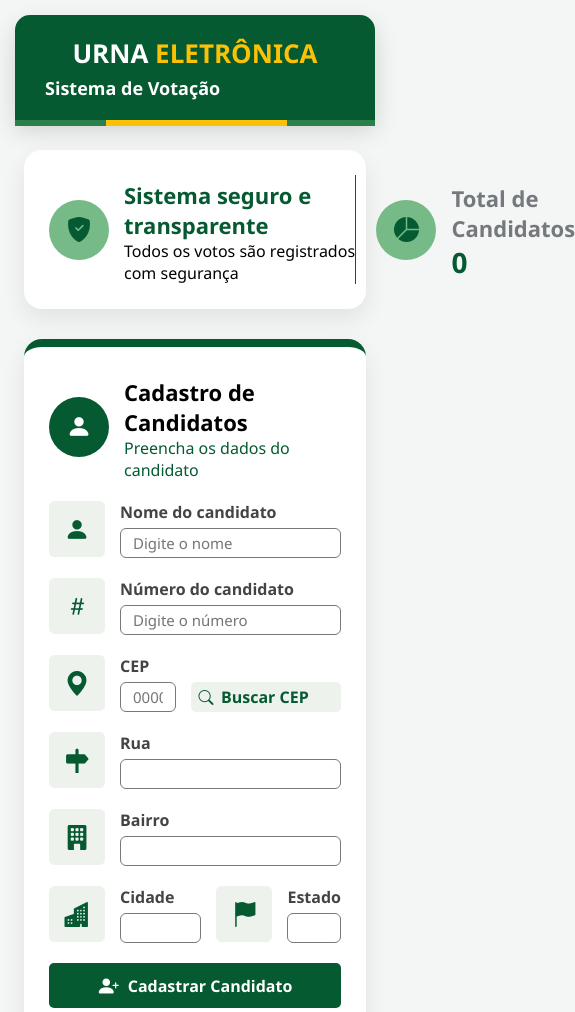
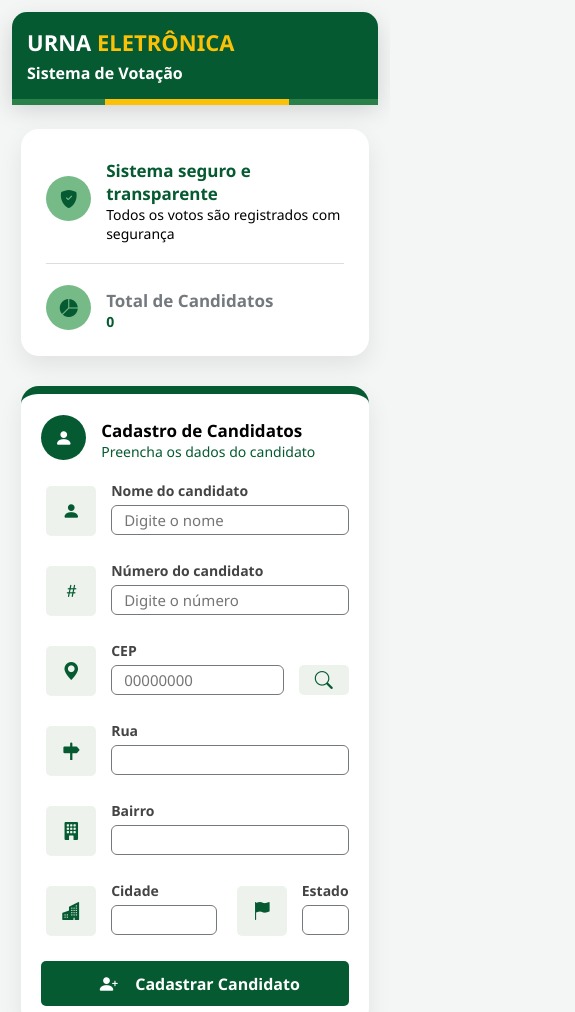
Before and after one commit to myrellasilvinha/Urna-Eletronica, a plain HTML site: page index.html in a window 390 px wide. Shown: the top 1012 px of the page, 575 px wide, since content can reach past the window. Drawn offline with nearby package versions, Linux system fonts and the light colour scheme.

Commit message:
Update style.css

```diff
--- a/css/style.css
+++ b/css/style.css
@@ -103,7 +103,8 @@ h3 {
 }
 
 .seguro {
-    min-width: 70%;
+    flex: 7;
+    min-width: 0;
     display: flex;
     align-items: center;
     gap: 15px;
@@ -111,7 +112,8 @@ h3 {
 }
 
 .number {
-    min-width: 30%;
+    flex: 3;
+    min-width: 0;
     display: flex;
     align-items: center;
     gap: 15px;
@@ -150,7 +152,7 @@ h3 {
     color: var(--white-color);
 }
 
-.painel .container-yellow > .informacao > i {
+.painel .container-yellow>.informacao>i {
     width: 60px;
     height: 60px;
     border-radius: 50%;
@@ -206,33 +208,33 @@ h3 {
     color: var(--green-color);
 }
 
-.linha{
+.linha {
     display: flex;
     gap: 15px;
 }
 
-.dados-linha.cidade{
+.dados-linha.cidade {
     flex: 3;
 }
 
-.dados-linha.estado{
+.dados-linha.estado {
     flex: 2;
 }
 
-.form{
+.form {
     display: flex;
     gap: 15px;
     margin-top: 20px;
     align-items: flex-start;
 }
 
-.dados{
+.dados {
     flex: 1;
     display: flex;
     flex-direction: column;
 }
 
-.dados input{
+.dados input {
     width: 100%;
 }
 
@@ -276,22 +278,28 @@ input {
 
 input:focus {
     border-color: var(--green-color);
-    box-shadow: 0 0 8px rgba(6,90,49,.25);
+    box-shadow: 0 0 8px rgba(6, 90, 49, .25);
 }
 
 .buscar {
     display: flex;
     align-items: center;
     justify-content: start;
+    flex-shrink: 0;
     width: 150px;
-    min-width: 150px;
     background: #edf2ed;
     color: var(--green-color);
     height: 30px;
     margin-left: 0;
 }
 
-i.bi.bi-search{
+.buscar #text {
+    display: flex;
+    align-items: center;
+    color: var(--green-color);
+}
+
+i.bi.bi-search {
     width: 22px;
     height: 22px;
     padding: 15px;
@@ -301,6 +309,7 @@ i.bi.bi-search{
     font-size: 15px;
     color: var(--green-color);
 }
+
 
 /* Botões */
 
@@ -336,7 +345,7 @@ button {
     transition: .3s;
 }
 
-i.bi.bi-person-plus-fill{
+i.bi.bi-person-plus-fill {
     width: 30px;
     height: 45px;
     padding-right: 8px;
@@ -346,6 +355,7 @@ i.bi.bi-person-plus-fill{
     font-size: 20px;
     color: var(--white-color);
 }
+
 
 /* Demais botões */
 
@@ -359,6 +369,7 @@ button:not(:first-of-type):hover {
 
 
 /* Campo votação */
+
 .votacao {
     width: 100%;
     padding: 25px;
@@ -407,7 +418,7 @@ button:not(:first-of-type):hover {
     color: var(--font-gray-color);
 }
 
-.info i{
+.info i {
     height: 40px;
     min-width: 40px;
     border-radius: 50%;
@@ -483,7 +494,6 @@ tr:hover {
     background: #edf8f0;
 }
 
-
 .footer {
     display: flex;
     width: 95%;
@@ -491,7 +501,7 @@ tr:hover {
     gap: 20px;
     background: var(--white-color);
     border-radius: 18px;
-    margin-top: 25px;
+    margin-top: 30px;
     padding: 25px;
     box-shadow: 0 10px 25px rgba(0, 0, 0, .08);
     margin-bottom: 30px;
@@ -502,7 +512,7 @@ tr:hover {
     flex: 1;
 }
 
-.seguro {
+.seguro-footer {
     min-width: 70%;
     display: flex;
     align-items: center;
@@ -531,14 +541,79 @@ tr:hover {
 }
 
 
-/* Responsividade */
+/* RESPONSIVIDADE */
+
+@media (min-width: 1400px) {
+
+    .header,
+    .alert,
+    .painel,
+    .footer {
+        max-width: 1500px;
+    }
+}
+
+@media (max-width:1200px) {
+    .painel {
+        gap: 20px;
+    }
+
+    .container,
+    .container-yellow {
+        padding: 20px;
+    }
+
+    h1 {
+        font-size: 30px;
+    }
+}
 
 @media(max-width:1100px) {
     .painel {
         flex-direction: column;
     }
+
     .container {
         width: 100%;
+    }
+}
+
+@media (max-width:992px) {
+    .painel {
+        flex-direction: column;
+    }
+
+    .container,
+    .container-yellow {
+        width: 100%;
+    }
+
+    .alert,
+    .footer {
+        width: 95%;
+    }
+}
+
+@media (max-width:768px) {
+    .container-seguro {
+        flex-direction: column;
+        gap: 20px;
+    }
+
+    .seguro {
+        border-right: none;
+        border-bottom: 1px solid #ddd;
+        padding-bottom: 20px;
+        min-width: 100%;
+    }
+
+    .number {
+        margin-left: 0;
+        min-width: 100%;
+    }
+
+    .linha {
+        flex: 1;
     }
 }
 
@@ -546,11 +621,144 @@ tr:hover {
     body {
         padding: 15px;
     }
+
     h1 {
         font-size: 26px;
-        text-align: center;
     }
+
     #numeroVoto {
         font-size: 30px;
     }
 }
+
+@media (max-width:576px) {
+    body {
+        padding: 12px;
+    }
+
+    .header {
+        padding: 18px;
+    }
+
+    h1 {
+        font-size: 26px;
+    }
+
+    h2 {
+        font-size: 18px;
+    }
+
+    h3 {
+        font-size: 16px;
+    }
+
+    .informacao i,
+    .alert i,
+    .footer i,
+    .painel .container i,
+    .painel .container-yellow>.informacao>i,
+    .painel .form i {
+        min-width: 45px;
+        width: 45px;
+        height: 45px;
+        font-size: 18px;
+    }
+
+    .info i {
+        min-width: 25px;
+        height: 25px;
+        font-size: 14px;
+    }
+
+    .form {
+        gap: 10px;
+    }
+
+    .cadastrar,
+    .button-votar {
+        height: 45px;
+    }
+
+    #numeroVoto {
+        height: 80px;
+        font-size: 45px;
+    }
+}
+
+@media (max-width:400px) {
+    .header {
+        padding: 15px;
+    }
+
+    h1 {
+        font-size: 22px;
+    }
+
+    h2 {
+        font-size: 17px;
+    }
+
+    p,
+    label {
+        font-size: 14px;
+    }
+
+    .form {
+        flex: 1;
+    }
+
+    .painel .form i {
+        width: 50px;
+        height: 50px;
+        margin: 5px;
+    }
+
+    i.bi.bi-search {
+        min-width: 22px;
+        width: 22px;
+        height: 22px;
+    }
+
+    .dados {
+        width: 100%;
+    }
+
+    .buscar {
+        justify-content: center;
+        font-size: 0;
+        width: 50px;
+        min-width: 50px;
+    }
+
+    #numeroVoto {
+        font-size: 36px;
+        letter-spacing: 3px;
+    }
+
+    table {
+        display: block;
+        overflow-x: auto;
+        white-space: nowrap;
+    }
+}
+
+@media (max-width:320px) {
+    body {
+        padding: 8px;
+    }
+
+    h1 {
+        font-size: 20px;
+    }
+
+    .container,
+    .container-yellow,
+    .alert,
+    .footer {
+        padding: 15px;
+    }
+
+    #numeroVoto {
+        font-size: 28px;
+    }
+}
```
